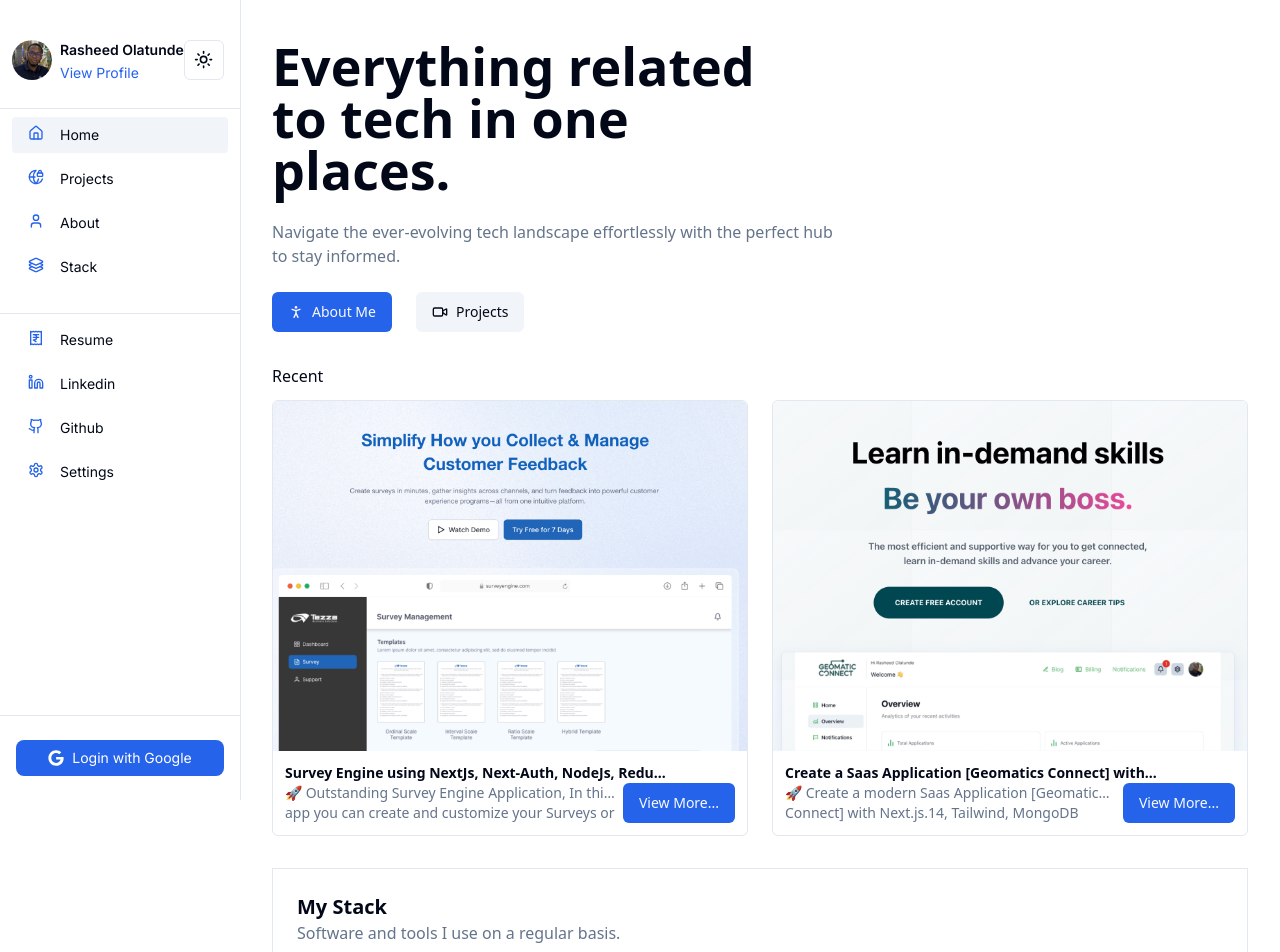
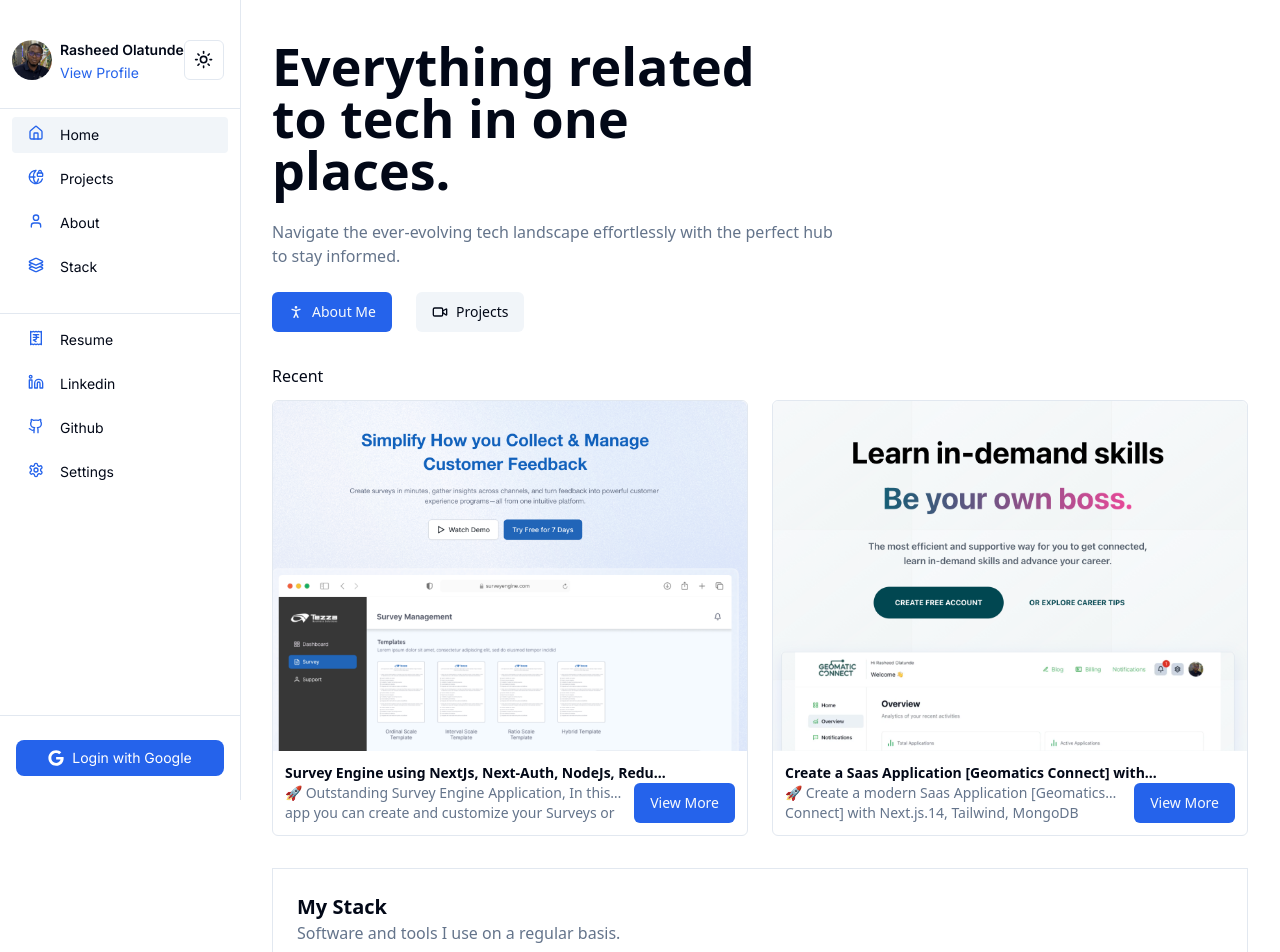
Before and after one commit to geodevcodes/v2_portfolio, a Next.js app: page / in a window 1280 px wide. Shown: the top 952 px of the page. Built offline with nearby package versions, Linux system fonts and the light colour scheme; no server answers.

Commit message:
fix: update link text in RecommendCard component

```diff
--- a/app/components/card/RecommendCard.tsx
+++ b/app/components/card/RecommendCard.tsx
@@ -40,7 +40,7 @@ export default function RecommendCard({
               </p>
               <div>
                 <Button asChild className="w-full mt-4 lg:mt-0">
-                  <Link href={`/projects/${projectId}`}>View More...</Link>
+                  <Link href={`/projects/${projectId}`}>View More</Link>
                 </Button>
               </div>
             </div>
```
